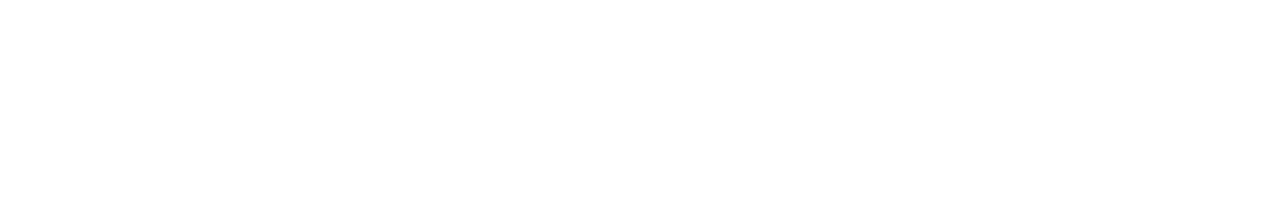
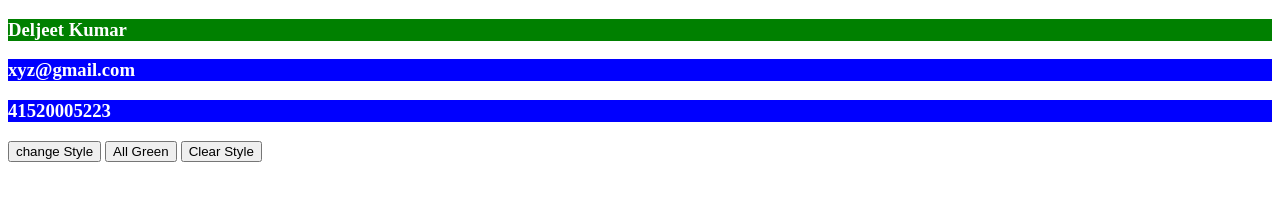
Before and after one commit to diljeet1270/className-DOM, a plain HTML site: page index.html in a window 1280 px wide. Drawn offline with Linux system fonts and the light colour scheme.

Commit message:
className DoM

```diff
--- a/index.css
+++ b/index.css
@@ -0,0 +1,8 @@
+.showBlue{
+    color: white;
+    background-color: blue;
+}
+.showGreen{
+    color: white;
+    background-color: green;
+}
--- a/index.html
+++ b/index.html
@@ -8,7 +8,32 @@
     <link rel="stylesheet" href="index.css">
 </head>
 <body>
+    <h3 id="name" class="showGreen">Deljeet Kumar</h3>
+    <h3 id="email" class="showBlue">xyz@gmail.com</h3>
+    <h3 id="mobile" class="showBlue">41520005223</h3>
+    <button onclick="changeStyle()">change Style</button>
+    <button onclick="changeAllStyle()">All Green</button>
+    <button onclick="clearStyle()">Clear Style</button>
+    <script >
+        function changeStyle(){
+            let element = document.getElementById('name');
+            element.className = 'showBlue';
+        }
+        function changeAllStyle(){
+            let ids = ['name', 'email', 'mobile'];
+            for(let i = 0 ; i< ids.length; i++){
+                let element = document.getElementById(ids[i]);
+                element.className = 'showGreen';
+            }
+        }
+        function clearStyle(){
+            let ids = ['name', 'email', 'mobile'];
+            for(let i = 0 ; i< ids.length; i++){
+                let element = document.getElementById(ids[i]);
+                element.className = '';
+            }
+        }
+    </script>
 
-    <script src="./index.js"></script>
 </body>
 </html>
```
